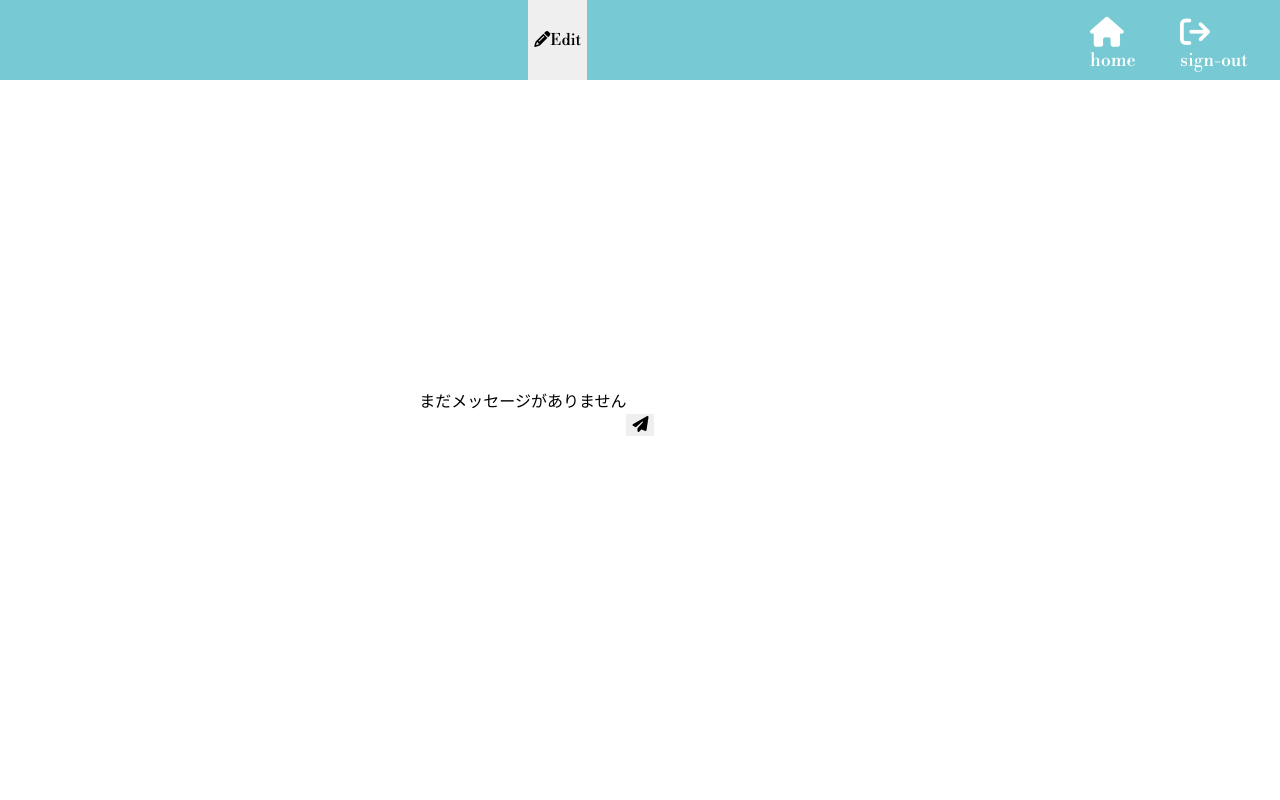
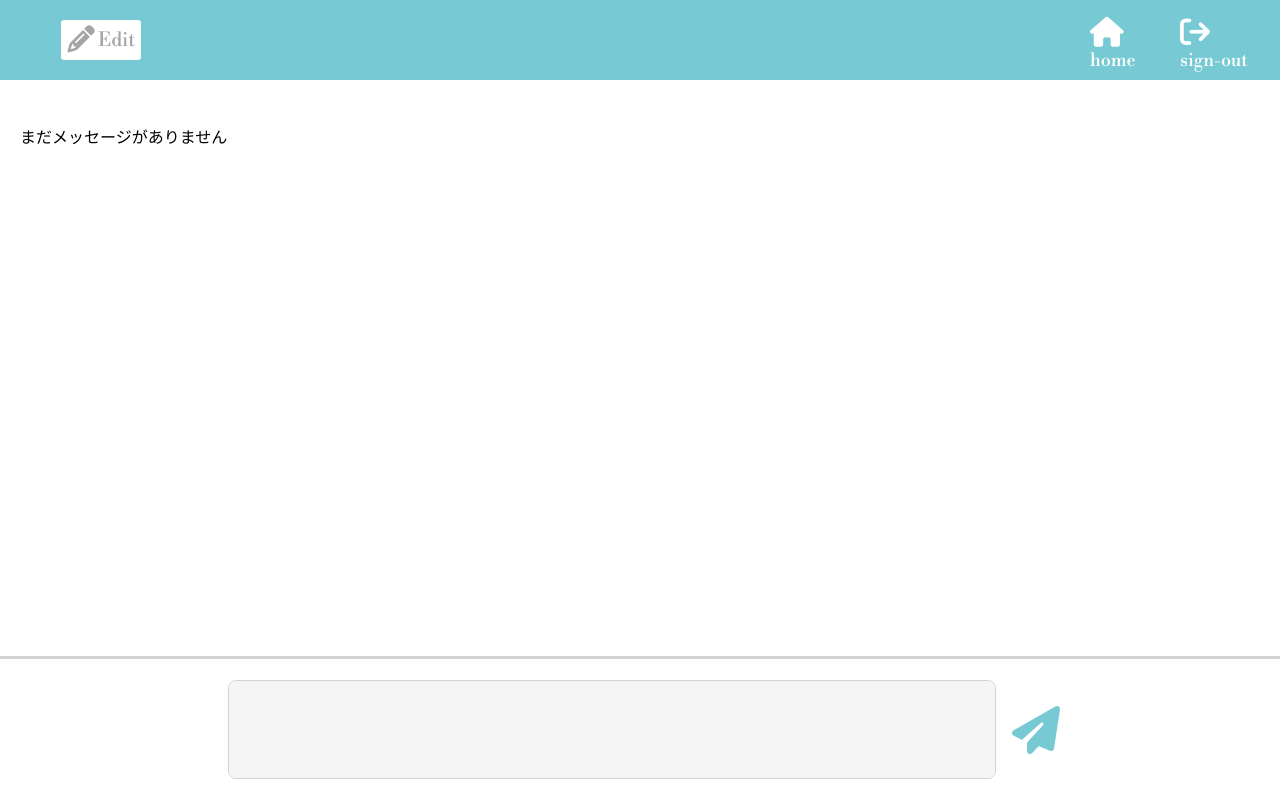
Before and after one commit to 2025-winter-hackathon-M-Team/chat_app, a Flask app: template ChatApp/templates/messages.html in a window 1280 px wide. Run offline with Flask 2, Linux system fonts and the light colour scheme; the template is opened without the code that fills it, so the values that code supplies are empty; some libraries are stand-ins or nearby versions; some web fonts are replaced.

Commit message:
コンフリクトの解消

```diff
--- a/ChatApp/static/css/messages.css
+++ b/ChatApp/static/css/messages.css
@@ -46,8 +46,103 @@ nav > ul {
 }
 
 /* edit-channelのボタンを作る */
+.room-name-and-button-container {
+    display: flex;
+    align-items: center;
+    margin: 0 3rem;
+    gap: 0.4rem;
+}
+.edit-button {
+    display: flex;
+    align-items: center;
+    background-color: var(--white);
+    color: var(--dark_gray);
+    font-size: 1.2rem;
+    margin: 1.2rem 0.3rem;
+    padding: 0.4rem;
+    border-radius: 3px;
+    gap: 0.2rem;
+}
+
+.edit-button i {
+    font-size: 1.7rem;
+}
+
+.edit-button:hover {
+    background-color: var(--gray);
+}
 
 /* ========================== メッセージ表示エリア ============================= */
+#message-area {
+    min-height: 77vh;
+    width: 100%;
+    padding-top: 10vh;
+    padding-right: 20px;
+    padding-left: 20px;
+    overflow-y: scroll;
+    overflow-x: hidden;
+    display: flex;
+    flex-direction: column;
+    gap: 0.6rem;
+    margin-bottom: 16vh;
+    scroll-margin-bottom: 16vh;
+  }
 
 
 /* ========================== メッセージ入力部分 ============================= */
+.typing-box-wrapper {
+    position: fixed;
+    bottom: 0;
+    width: 100vw;
+    height: 18vh;
+    background-color: var(--white);
+    background-size: contain;
+    border-top: 3px solid lightgrey;
+    display: flex;
+    align-items: center;
+    justify-content: center;
+  }
+
+  .typing-box {
+    display: flex;
+    height: 70%;
+    width: 60%;
+    margin: 0;
+    justify-content: center;
+    background-color: var(--white);
+    border-radius: 8px;
+    border: solid 1px lightgrey;
+  }
+
+  .typing-box textarea {
+    background-color: var(--light_gray);
+    width: 100%;
+    padding: 0.5em;
+    border-radius: 8px;
+
+  }
+
+  .typing-box textarea:focus {
+    cursor: pointer;
+  }
+
+  #add-message-button {
+    background-color: var(--white);
+    color: var(--mint_green);
+    height: 100%;
+    width: 40px;
+    padding: 0;
+    margin: 0;
+    margin-left: 1rem;
+    display: flex;
+    align-items: center;
+    justify-content: start;
+  }
+
+  #add-message-button i {
+    font-size: 3rem;
+  }
+
+  #add-message-button:hover {
+    color: var(--dark_mint);
+  }
--- a/ChatApp/templates/messages.html
+++ b/ChatApp/templates/messages.html
@@ -4,14 +4,16 @@
 {% block body %}
 <div class="main-container">
     <header id="chat-header">
+        <div class="room-name-and-button-container">
         <p class="chat-name">{{ sub_categories.sub_category_name }}</p>
         {# もしuidとチャンネル作成者が同じなら編集可能 #}
         {% if uid == sub_categories.uid %}
-        <button id="update-channel-modalOpen">
+        <button id="update-channel-modalOpen" class="edit-button">
             <i class="fa-solid fa-pencil"></i>Edit
         </button>
         {% include 'modal/update-channel.html' %}
         {% endif %}
+        </div>
         <nav>
             <ul>
                 <li>
@@ -44,6 +46,7 @@
     <div class="typing-box-wrapper">
         <form
             name="newMessageForm"
+            id="message-form"
             class="typing-box"
             action="/channels/{{ sub_categories.main_category_id }}/{{ sub_categories.id }}"
             method="POST"
@@ -55,10 +58,10 @@
                 name="sub_category"
                 value="{{ sub_categories.id }}"
             />
-            <button type="submit" id="add-message-button">
-                <i class="fa-solid fa-paper-plane"></i>
-            </button>
         </form>
+        <button type="submit" id="add-message-button" form="message-form">
+            <i class="fa-solid fa-paper-plane"></i>
+        </button>
     </div>
 </div>
 {% endblock %}
--- a/ChatApp/templates/modal/update-channel.html
+++ b/ChatApp/templates/modal/update-channel.html
@@ -33,8 +33,9 @@
                 value="main_category_id"
             />
             <div class="modal-button">
-                <button type="reset" class="modalClose" id="update-channel-modalClose">
-                    CHANCEL
+
+                <button type="reset" class="modalClose" id="add-channel-close-button">
+                    CANCEL
                 </button>
                 <input type="submit" value="OK" class="modal-submit-button">
             </div>
```
Also changed, not shown: ChatApp/static/js/modals/update-channel.js (line endings or trailing spaces).
